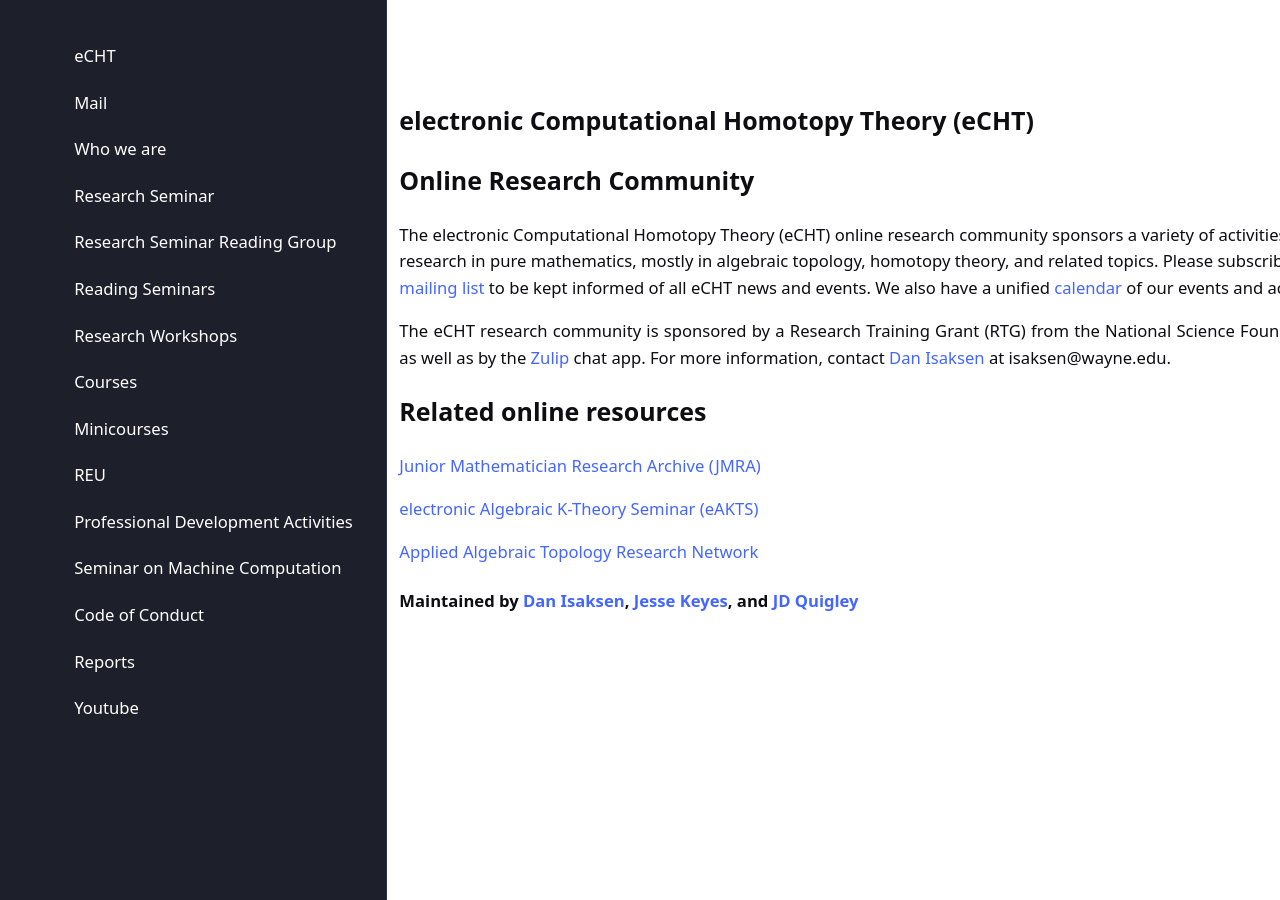
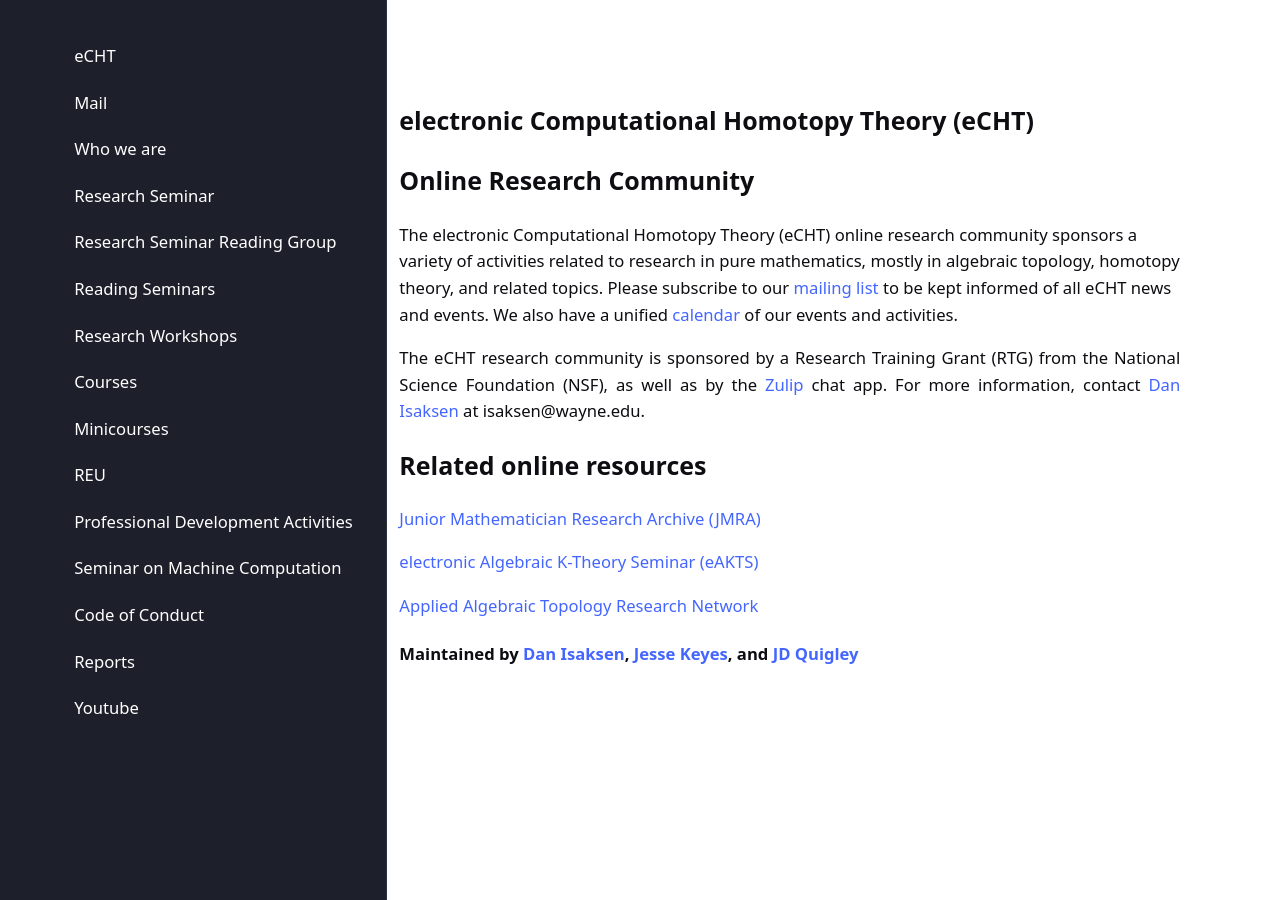
Before and after one commit to eCHTorc/eCHTorc.github.io, a Jekyll site: the page built from index.md, in a window 1280 px wide. Built offline with Jekyll 4.4.1, drawn with Linux system fonts in a browser that asks for light colours; our own code applies the rules of GitHub Pages for plain Markdown files.

Commit message:
Change sidebar width from 100% to auto

```diff
--- a/assets/css/sidebar.sass
+++ b/assets/css/sidebar.sass
@@ -14,7 +14,7 @@ body > header, body > footer
 body > *
   margin: 0
   padding: 2em 6em
-  width: 100%
+  width: auto
   box-shadow: none
 
 aside
```
